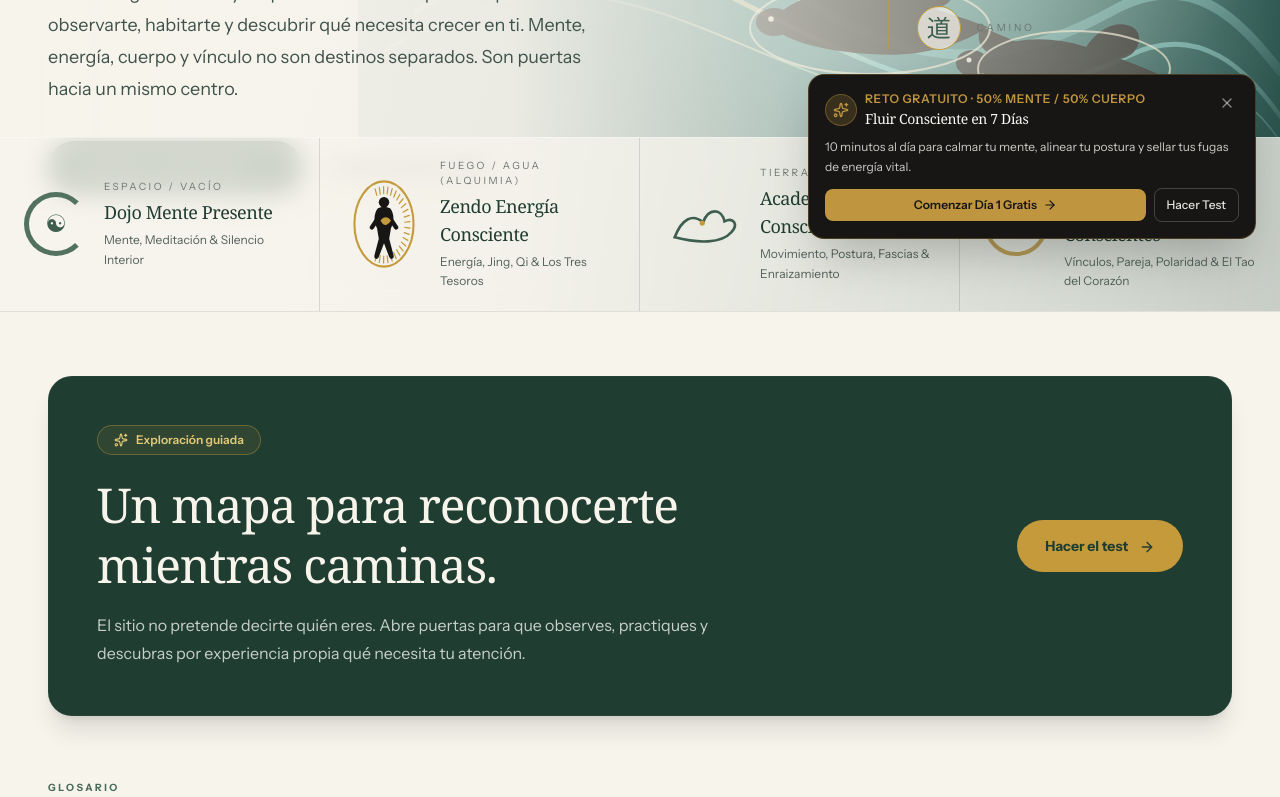
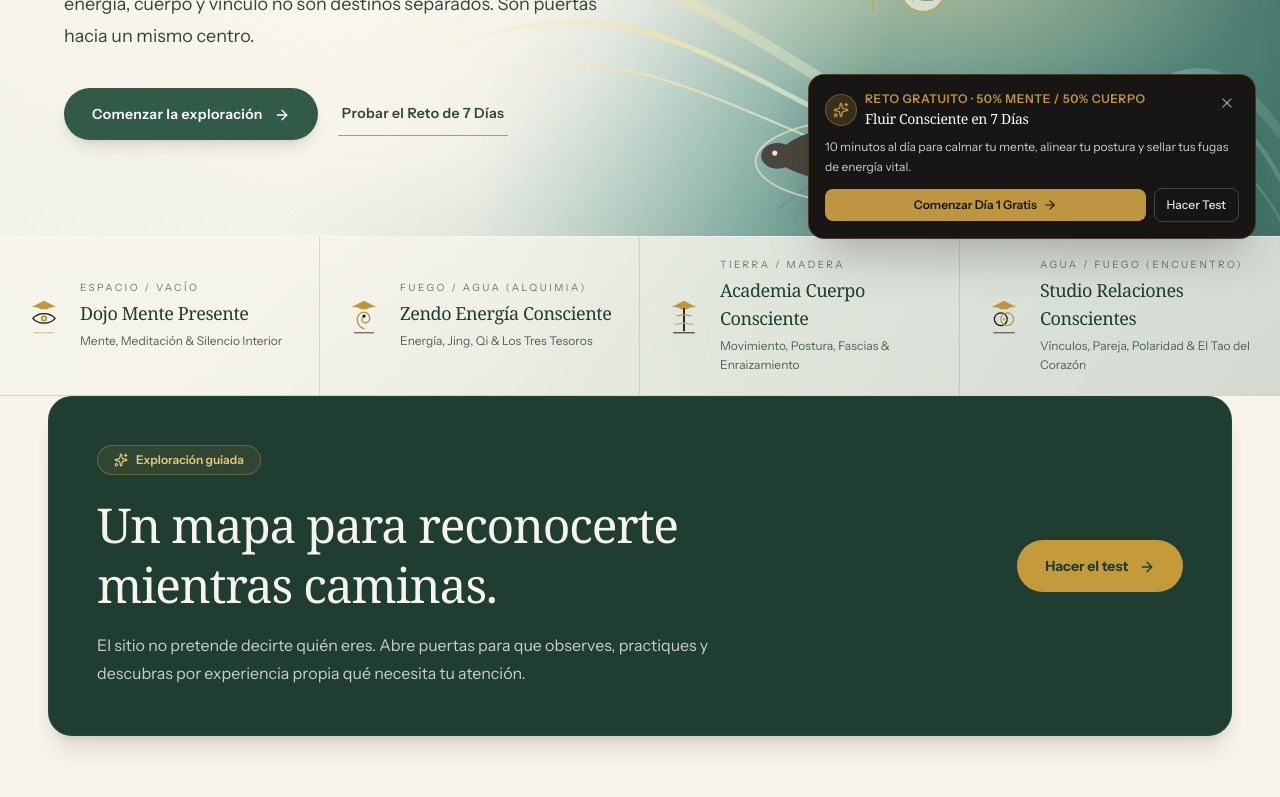
Before and after one commit to United-Foxes/Dao-Chang, a React (Vite) app: page / in a window 1280 px wide. Shown: the part 545-1342 px from the top of the page. Built offline with nearby package versions, Linux system fonts and the light colour scheme; a web font is replaced by a local one.

Commit message:
feat: wire PremiumHero into Cloudflare preview branch

```diff
--- a/src/App.tsx
+++ b/src/App.tsx
@@ -5,8 +5,8 @@ import { StickyChallengeBar } from './components/common/StickyChallengeBar';
 import { ExitIntentModal } from './components/common/ExitIntentModal';
 import { SearchModal } from './components/common/SearchModal';
 import { InteractiveQuizModal } from './components/views/InteractiveQuizModal';
+import { PremiumHero } from './components/views/PremiumHero';
 
-// Views
 import { HomeView } from './components/views/HomeView';
 import { StartHereView } from './components/views/StartHereView';
 import { GlossaryView } from './components/views/GlossaryView';
@@ -24,28 +24,17 @@ export default function App() {
   const [selectedPillarId, setSelectedPillarId] = useState<PillarId>('mente');
   const [selectedGlossarySlug, setSelectedGlossarySlug] = useState<string | null>(null);
   const [selectedBlogSlug, setSelectedBlogSlug] = useState<string | null>(null);
-
-  // Modals
   const [isSearchOpen, setIsSearchOpen] = useState(false);
   const [isQuizOpen, setIsQuizOpen] = useState(false);
 
-  // Scroll to top on navigation
   const handleNavigate = (view: string, param?: string) => {
-    if (view === 'pillar' && param) {
-      setSelectedPillarId(param as PillarId);
-    }
-    if (view === 'glosario' && param) {
-      setSelectedGlossarySlug(param);
-    }
-    if (view === 'blog' && param) {
-      setSelectedBlogSlug(param);
-    }
-
+    if (view === 'pillar' && param) setSelectedPillarId(param as PillarId);
+    if (view === 'glosario' && param) setSelectedGlossarySlug(param);
+    if (view === 'blog' && param) setSelectedBlogSlug(param);
     setCurrentView(view);
     window.scrollTo({ top: 0, behavior: 'smooth' });
   };
 
-  // Keyboard shortcut Cmd+K or Ctrl+K for search
   useEffect(() => {
     const handleKeyDown = (e: KeyboardEvent) => {
       if ((e.metaKey || e.ctrlKey) && e.key === 'k') {
@@ -59,7 +48,6 @@ export default function App() {
 
   return (
     <div className="min-h-screen flex flex-col bg-[#FAF8F4] text-[#171614] selection:bg-[#BF953F]/30 selection:text-[#171614]">
-      {/* Search Modal */}
       <SearchModal
         isOpen={isSearchOpen}
         onClose={() => setIsSearchOpen(false)}
@@ -67,8 +55,6 @@ export default function App() {
         onSelectPillar={(pillarId) => handleNavigate('pillar', pillarId)}
         onSelectArticle={(slug) => handleNavigate('blog', slug)}
       />
-
-      {/* Diagnostic 5-Question Quiz Modal */}
       <InteractiveQuizModal
         isOpen={isQuizOpen}
         onClose={() => setIsQuizOpen(false)}
@@ -76,19 +62,12 @@ export default function App() {
         onNavigateToGlossaryTerm={(slug) => handleNavigate('glosario', slug)}
         onJoinChallenge={() => handleNavigate('reto-7-dias')}
       />
+      <ExitIntentModal onJoinChallenge={() => handleNavigate('reto-7-dias')} currentView={currentView} />
 
-      {/* Exit Intent Lead Capture Modal for Glossary & Blog */}
-      <ExitIntentModal
-        onJoinChallenge={() => handleNavigate('reto-7-dias')}
-        currentView={currentView}
-      />
-
-      {/* If inside dedicated Challenge Landing, show focused view with minimal distraction */}
       {currentView === 'reto-7-dias' ? (
         <ChallengeLandingView onBackToWiki={() => handleNavigate('home')} />
       ) : (
         <>
-          {/* Main Global Navigation */}
           <Navbar
             currentView={currentView}
             selectedPillar={selectedPillarId}
@@ -97,81 +76,30 @@ export default function App() {
             onOpenQuiz={() => setIsQuizOpen(true)}
           />
 
-          {/* Main Content Area */}
           <main className="flex-1">
             {currentView === 'home' && (
-              <HomeView
-                onNavigate={handleNavigate}
-                onOpenQuiz={() => setIsQuizOpen(true)}
-                onSelectTerm={(slug) => handleNavigate('glosario', slug)}
-              />
+              <>
+                <PremiumHero onNavigate={handleNavigate} />
+                <div className="[&>div>section:first-child]:hidden">
+                  <HomeView
+                    onNavigate={handleNavigate}
+                    onOpenQuiz={() => setIsQuizOpen(true)}
+                    onSelectTerm={(slug) => handleNavigate('glosario', slug)}
+                  />
+                </div>
+              </>
             )}
-
-            {currentView === 'empieza-aqui' && (
-              <StartHereView
-                onNavigate={handleNavigate}
-                onOpenQuiz={() => setIsQuizOpen(true)}
-              />
-            )}
-
-            {currentView === 'glosario' && (
-              <GlossaryView
-                selectedTermSlug={selectedGlossarySlug}
-                onSelectTerm={(slug) => setSelectedGlossarySlug(slug)}
-                onNavigateToPillar={(pId) => handleNavigate('pillar', pId)}
-                onJoinChallenge={() => handleNavigate('reto-7-dias')}
-              />
-            )}
-
-            {currentView === 'pillar' && (
-              <PillarView
-                pillarId={selectedPillarId}
-                onNavigateToPillar={(pId) => {
-                  setSelectedPillarId(pId);
-                  window.scrollTo({ top: 0, behavior: 'smooth' });
-                }}
-                onNavigateToGlossaryTerm={(slug) => handleNavigate('glosario', slug)}
-                onJoinChallenge={() => handleNavigate('reto-7-dias')}
-              />
-            )}
-
-            {currentView === 'seguridad' && (
-              <SafetyView
-                onNavigate={handleNavigate}
-                onJoinChallenge={() => handleNavigate('reto-7-dias')}
-              />
-            )}
-
-            {currentView === 'blog' && (
-              <BlogView
-                selectedPostSlug={selectedBlogSlug}
-                onSelectPost={(slug) => setSelectedBlogSlug(slug)}
-                onSelectTerm={(slug) => handleNavigate('glosario', slug)}
-                onNavigateToPillar={(pId) => handleNavigate('pillar', pId)}
-                onJoinChallenge={() => handleNavigate('reto-7-dias')}
-              />
-            )}
-
-            {currentView === 'sobre' && (
-              <AboutView
-                onNavigate={handleNavigate}
-                onJoinChallenge={() => handleNavigate('reto-7-dias')}
-              />
-            )}
-
+            {currentView === 'empieza-aqui' && <StartHereView onNavigate={handleNavigate} onOpenQuiz={() => setIsQuizOpen(true)} />}
+            {currentView === 'glosario' && <GlossaryView selectedTermSlug={selectedGlossarySlug} onSelectTerm={(slug) => setSelectedGlossarySlug(slug)} onNavigateToPillar={(pId) => handleNavigate('pillar', pId)} onJoinChallenge={() => handleNavigate('reto-7-dias')} />}
+            {currentView === 'pillar' && <PillarView pillarId={selectedPillarId} onNavigateToPillar={(pId) => { setSelectedPillarId(pId); window.scrollTo({ top: 0, behavior: 'smooth' }); }} onNavigateToGlossaryTerm={(slug) => handleNavigate('glosario', slug)} onJoinChallenge={() => handleNavigate('reto-7-dias')} />}
+            {currentView === 'seguridad' && <SafetyView onNavigate={handleNavigate} onJoinChallenge={() => handleNavigate('reto-7-dias')} />}
+            {currentView === 'blog' && <BlogView selectedPostSlug={selectedBlogSlug} onSelectPost={(slug) => setSelectedBlogSlug(slug)} onSelectTerm={(slug) => handleNavigate('glosario', slug)} onNavigateToPillar={(pId) => handleNavigate('pillar', pId)} onJoinChallenge={() => handleNavigate('reto-7-dias')} />}
+            {currentView === 'sobre' && <AboutView onNavigate={handleNavigate} onJoinChallenge={() => handleNavigate('reto-7-dias')} />}
             {currentView === 'scaffolded-phases' && <ScaffoldedPhasesView />}
           </main>
 
-          {/* Global Authoritative Footer */}
-          <Footer
-            onNavigate={handleNavigate}
-            onOpenQuiz={() => setIsQuizOpen(true)}
-          />
-
-          {/* Persistent Lead Magnet Sticky Bar */}
-          <StickyChallengeBar
-            onJoinChallenge={() => handleNavigate('reto-7-dias')}
-          />
+          <Footer onNavigate={handleNavigate} onOpenQuiz={() => setIsQuizOpen(true)} />
+          <StickyChallengeBar onJoinChallenge={() => handleNavigate('reto-7-dias')} />
         </>
       )}
     </div>
```
